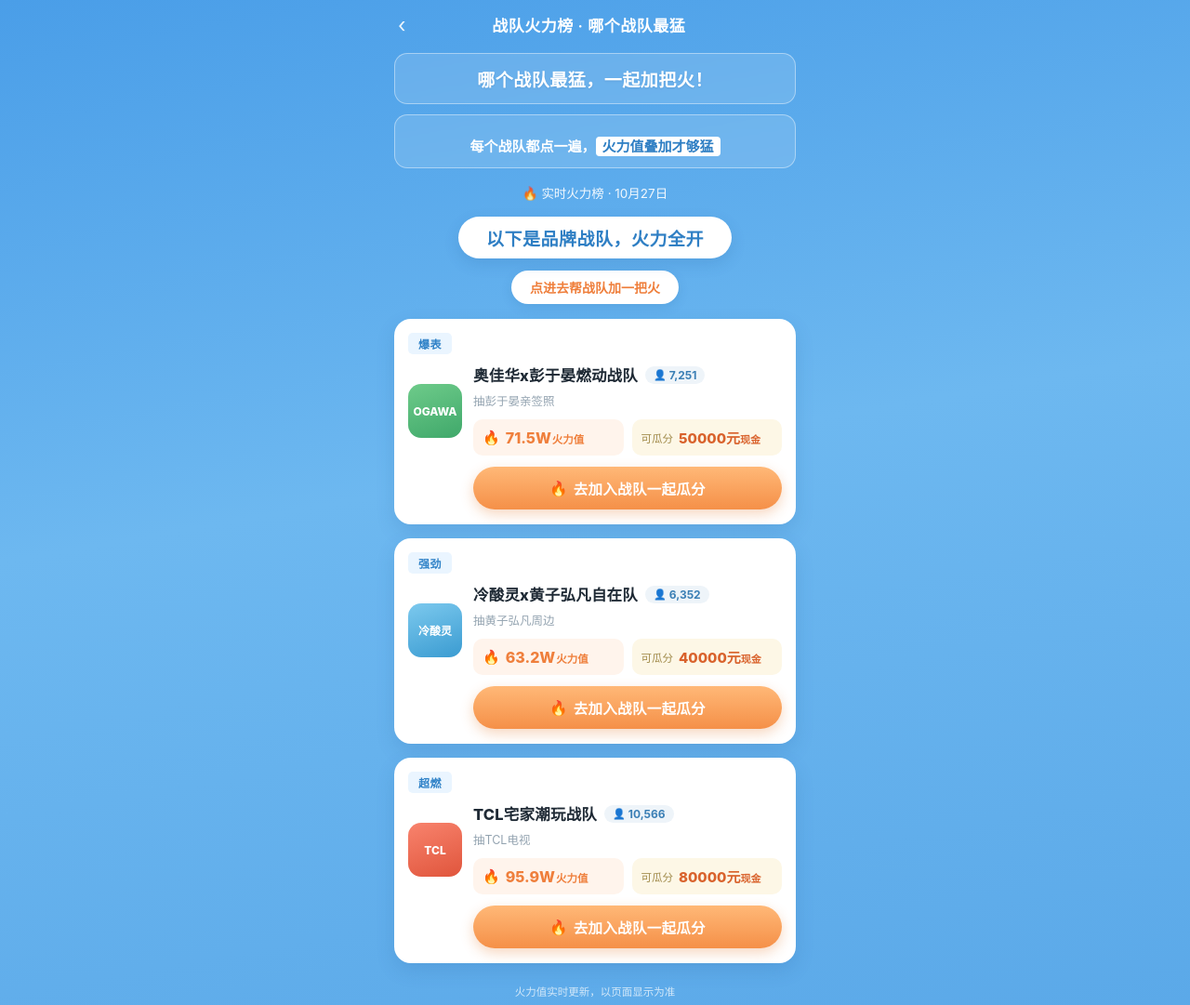
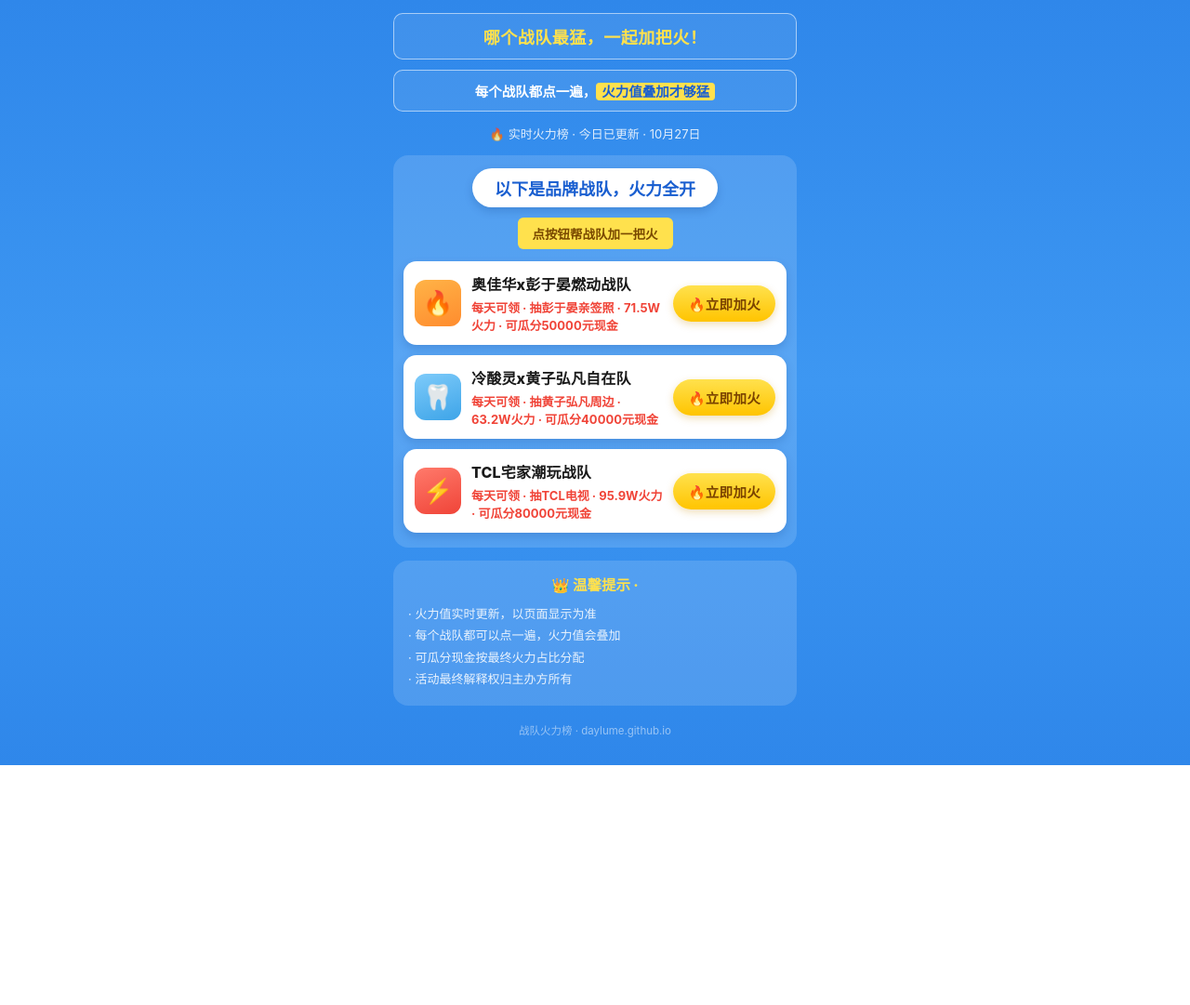
Before and after one commit to daylume/daylume.github.io, a plain HTML site: page index.html in a window 1280 px wide. Shown: the whole page at 93% size. After the commit the page ends 823 px from the top, so only its background shows below. Drawn offline with Linux system fonts and the light colour scheme.

Commit message:
switch to coupon-list style

```diff
--- a/index.html
+++ b/index.html
@@ -8,96 +8,95 @@
   *{margin:0;padding:0;box-sizing:border-box;-webkit-tap-highlight-color:transparent}
   body{
     font-family:-apple-system,BlinkMacSystemFont,"PingFang SC","Hiragino Sans GB","Microsoft YaHei",sans-serif;
-    background:linear-gradient(170deg,#4a9ee8 0%,#6db8f0 45%,#5aa8e8 100%);
-    min-height:100vh;padding:0 0 40px;
+    background:linear-gradient(180deg,#2f87ea 0%,#3d97f2 50%,#2f87ea 100%);
+    min-height:100vh;padding:0 0 30px;
   }
-  .wrap{max-width:460px;margin:0 auto;padding:0 14px}
-  .topbar{display:flex;align-items:center;gap:10px;padding:14px 4px 18px;color:#fff}
-  .topbar .back{font-size:22px;line-height:1;opacity:.9}
-  .topbar .title{flex:1;text-align:center;font-size:17px;font-weight:600;letter-spacing:.5px}
-  .topbar .ph{width:22px}
+  .wrap{max-width:460px;margin:0 auto;padding:0 13px}
+
+  /* 顶部两条横幅 */
   .banner{
-    border:1.5px solid rgba(255,255,255,.42);border-radius:14px;
-    padding:13px 12px;text-align:center;margin-bottom:11px;
-    background:rgba(255,255,255,.13);backdrop-filter:blur(2px);
+    border:1.5px solid rgba(255,255,255,.55);border-radius:10px;
+    padding:11px 10px;text-align:center;margin-bottom:11px;
+    background:rgba(255,255,255,.08);
   }
-  .banner .l1{color:#fff;font-size:19px;font-weight:800;letter-spacing:.5px;text-shadow:0 1px 2px rgba(20,70,130,.18)}
-  .banner .l2{color:#fff;font-size:15px;font-weight:600;margin-top:9px}
-  .banner .hl{background:#fff;color:#2f7fc4;padding:1px 7px;border-radius:4px;font-weight:800}
-  .realtime{text-align:center;color:rgba(255,255,255,.92);font-size:13.5px;margin:16px 0}
-  .sec-head{text-align:center;margin-bottom:16px}
+  .banner .l1{color:#ffe14d;font-size:18px;font-weight:800;letter-spacing:.5px}
+  .banner .l2{color:#fff;font-size:14.5px;font-weight:600}
+  .banner .hl{background:#ffe14d;color:#1a5fd0;padding:1px 6px;border-radius:4px;font-weight:800}
+
+  .meta{text-align:center;color:rgba(255,255,255,.85);font-size:13px;margin:14px 0}
+  .meta .dot{margin-right:4px}
+
+  /* 区块标题 */
+  .list-box{
+    background:rgba(255,255,255,.14);border-radius:16px;padding:14px 11px;
+  }
+  .sec-head{text-align:center;margin-bottom:13px}
   .sec-pill{
-    display:inline-block;background:#fff;color:#2f7fc4;font-size:19px;font-weight:800;
-    letter-spacing:.5px;padding:9px 30px;border-radius:24px;
-    box-shadow:0 6px 16px rgba(30,90,150,.16);
+    display:inline-block;background:#fff;color:#1a5fd0;font-size:18px;font-weight:800;
+    padding:8px 24px;border-radius:22px;box-shadow:0 4px 10px rgba(10,50,120,.2);
   }
   .sec-tip{
-    display:block;margin:13px auto 0;width:fit-content;
-    background:#fff;color:#ef7f3c;font-size:14px;font-weight:700;
-    padding:8px 20px;border-radius:20px;
-    box-shadow:0 4px 12px rgba(30,90,150,.14);
+    display:block;margin:11px auto 0;width:fit-content;
+    background:#ffe14d;color:#7a4a00;font-size:13.5px;font-weight:700;
+    padding:7px 16px;border-radius:6px;
   }
-  .card{
-    background:#fff;border-radius:18px;padding:15px 15px 16px;margin-bottom:15px;
-    box-shadow:0 8px 20px rgba(30,90,150,.16);
+
+  /* 券式卡片：一行一条 */
+  .item{
+    background:#fff;border-radius:14px;
+    padding:12px 12px;margin-bottom:11px;
+    display:flex;align-items:center;gap:11px;
+    box-shadow:0 4px 10px rgba(10,50,120,.18);
   }
-  .badge{display:inline-block;background:#eaf5ff;color:#3183c8;font-size:12px;font-weight:700;
-    letter-spacing:.5px;padding:3px 11px;border-radius:5px;margin-bottom:10px}
-  .row{display:flex;gap:12px;align-items:flex-start}
-  .logo{width:58px;height:58px;border-radius:14px;flex-shrink:0;display:flex;align-items:center;
-    justify-content:center;color:#fff;font-weight:800;font-size:12px;text-align:center;
-    line-height:1.25;padding:4px;margin-top:22px}
-  .logo.green{background:linear-gradient(160deg,#6ecb8a,#3fa86a)}
-  .logo.blue{background:linear-gradient(160deg,#7cc9ee,#3a9bd1)}
-  .logo.red{background:linear-gradient(160deg,#f8836d,#e0553c)}
-  .main{flex:1;min-width:0}
-  .team-row{display:flex;align-items:center;gap:8px;flex-wrap:wrap}
-  .team-name{font-size:16.5px;font-weight:800;color:#1f2a35;letter-spacing:.2px}
-  .cnt{display:inline-flex;align-items:center;gap:3px;background:#eef4f9;color:#3b7fb5;
-    font-size:12px;font-weight:700;padding:2px 9px;border-radius:20px}
-  .cnt .dot{font-size:11px}
-  .sub{color:#93a3b0;font-size:12.5px;margin-top:6px}
-  .stats{display:flex;gap:9px;margin-top:11px}
-  .stat{flex:1;display:flex;align-items:center;gap:6px;border-radius:10px;padding:9px 10px;min-width:0}
-  .stat.fire{background:#fff4ec}
-  .stat.cash{background:#fdf7e6}
-  .stat .ic{font-size:15px;line-height:1}
-  .stat .val{font-size:16px;font-weight:800;white-space:nowrap}
-  .stat.fire .val{color:#ef7f3c}
-  .stat.fire .val small{font-size:11.5px;font-weight:700;margin-left:1px}
-  .stat.cash .pre{font-size:11.5px;color:#a08a4a}
-  .stat.cash .val{color:#d9622c;font-size:15px}
-  .stat.cash .val small{font-size:11px}
-  .join{
-    display:flex;align-items:center;justify-content:center;gap:6px;width:100%;margin-top:12px;
-    padding:12px 0;background:linear-gradient(180deg,#ffb877,#f59048);color:#fff;
-    font-size:15.5px;font-weight:800;letter-spacing:.3px;border:none;border-radius:24px;
-    cursor:pointer;box-shadow:0 5px 14px rgba(230,130,60,.32);
-    transition:transform .12s ease,box-shadow .12s ease;font-family:inherit;
+  .item:last-child{margin-bottom:2px}
+  .ico{
+    width:50px;height:50px;border-radius:12px;flex-shrink:0;
+    display:flex;align-items:center;justify-content:center;
+    font-size:26px;line-height:1;
   }
-  .join:active{transform:translateY(1px);box-shadow:0 2px 6px rgba(230,130,60,.3)}
-  .mask{position:fixed;inset:0;background:rgba(25,45,65,.45);display:none;align-items:center;
-    justify-content:center;padding:24px;z-index:99}
+  .ico.orange{background:linear-gradient(160deg,#ffb347,#ff8c2e)}
+  .ico.pink{background:linear-gradient(160deg,#f78fb8,#ee5f9a)}
+  .ico.sky{background:linear-gradient(160deg,#7ecbfa,#3da4e8)}
+  .ico.red{background:linear-gradient(160deg,#ff7a6b,#f04438)}
+  .ico.green{background:linear-gradient(160deg,#5fd08a,#2fae62)}
+  .txt{flex:1;min-width:0}
+  .t1{font-size:16px;font-weight:800;color:#1a1a1a;letter-spacing:.2px;white-space:nowrap;overflow:hidden;text-overflow:ellipsis}
+  .t2{font-size:13px;font-weight:700;color:#f04438;margin-top:4px}
+  .btn{
+    flex-shrink:0;
+    background:linear-gradient(180deg,#ffe14d,#ffc400);
+    color:#7a4300;font-size:14.5px;font-weight:800;
+    border:none;border-radius:20px;padding:9px 16px;
+    box-shadow:0 3px 8px rgba(200,140,0,.28);
+    cursor:pointer;font-family:inherit;letter-spacing:.3px;
+    transition:transform .12s ease;
+  }
+  .btn:active{transform:scale(.96)}
+
+  /* 温馨提示 */
+  .tips{
+    background:rgba(255,255,255,.14);border-radius:16px;
+    padding:14px 16px 16px;margin-top:14px;
+  }
+  .tips .tt{text-align:center;color:#ffe14d;font-size:15.5px;font-weight:800;margin-bottom:10px}
+  .tips p{color:rgba(255,255,255,.88);font-size:13px;line-height:1.8}
+
+  .footer{text-align:center;color:rgba(255,255,255,.5);font-size:11.5px;margin-top:18px}
+
+  /* 弹层 */
+  .mask{position:fixed;inset:0;background:rgba(0,0,0,.5);display:none;align-items:center;justify-content:center;padding:24px;z-index:99}
   .mask.on{display:flex}
-  .dialog{background:#fff;border-radius:18px;padding:24px 20px 18px;width:100%;max-width:320px;text-align:center}
-  .dialog .dtitle{font-size:17px;font-weight:800;color:#1f2a35}
-  .dialog .dteam{font-size:14px;color:#7b8b98;margin-top:10px;line-height:1.6}
-  .dialog .dbtn{margin-top:20px;width:100%;padding:11px 0;border:none;border-radius:22px;
-    background:linear-gradient(180deg,#ffb877,#f59048);color:#fff;font-size:15px;font-weight:800;
-    font-family:inherit;cursor:pointer}
-  .footer{text-align:center;color:rgba(255,255,255,.72);font-size:11.5px;margin-top:22px;line-height:1.7}
+  .dialog{background:#fff;border-radius:16px;padding:22px 18px 16px;width:100%;max-width:300px;text-align:center}
+  .dialog .dtitle{font-size:16.5px;font-weight:800;color:#1a1a1a}
+  .dialog .dteam{font-size:13.5px;color:#888;margin-top:9px;line-height:1.6;white-space:pre-line}
+  .dialog .dbtn{margin-top:18px;width:100%;padding:10px 0;border:none;border-radius:20px;
+    background:linear-gradient(180deg,#ffe14d,#ffc400);color:#7a4300;font-size:15px;font-weight:800;font-family:inherit;cursor:pointer}
 </style>
 </head>
 <body>
 <div class="wrap">
 
-  <div class="topbar">
-    <span class="back">&#8249;</span>
-    <span class="title">战队火力榜 · 哪个战队最猛</span>
-    <span class="ph"></span>
-  </div>
-
-  <div class="banner">
+  <div class="banner" style="margin-top:14px">
     <div class="l1">哪个战队最猛，一起加把火！</div>
   </div>
 
@@ -105,108 +104,69 @@
     <div class="l2">每个战队都点一遍，<span class="hl">火力值叠加才够猛</span></div>
   </div>
 
-  <div class="realtime">&#128293; 实时火力榜 · <span id="today">10月18日</span></div>
+  <div class="meta"><span class="dot">🔥</span>实时火力榜 · 今日已更新 · <span id="today"></span></div>
 
-  <div class="sec-head">
-    <div class="sec-pill">以下是品牌战队，火力全开</div>
-    <span class="sec-tip">点进去帮战队加一把火</span>
+  <div class="list-box">
+    <div class="sec-head">
+      <div class="sec-pill">以下是品牌战队，火力全开</div>
+      <span class="sec-tip">点按钮帮战队加一把火</span>
+    </div>
+    <div id="list"></div>
   </div>
 
-  <div id="list"></div>
+  <div class="tips">
+    <div class="tt">👑 温馨提示 ·</div>
+    <p>· 火力值实时更新，以页面显示为准<br>
+       · 每个战队都可以点一遍，火力值会叠加<br>
+       · 可瓜分现金按最终火力占比分配<br>
+       · 活动最终解释权归主办方所有</p>
+  </div>
 
-  <div class="footer">火力值实时更新，以页面显示为准</div>
+  <div class="footer">战队火力榜 · daylume.github.io</div>
 </div>
 
 <div class="mask" id="mask">
   <div class="dialog">
-    <div class="dtitle">加入成功，火力值 +1</div>
+    <div class="dtitle">加入成功，火力值 +1 🔥</div>
     <div class="dteam" id="dteam"></div>
     <button class="dbtn" id="dclose">知道了</button>
   </div>
 </div>
 
 <script>
-/* ========= 只改这里的数据就行 ========= */
+/* ========= 改这里的数据即可 =========
+   ico 是 emoji 图标；icoClass 决定图标底色：orange / pink / sky / red / green */
 const TEAMS = [
-  {
-    badge: "爆表",
-    name: "奥佳华x彭于晏燃动战队",
-    count: "7,251",
-    sub: "抽彭于晏亲签照",
-    logo: "OGAWA",
-    logoClass: "green",
-    fire: "71.5",
-    cash: "50000"
-  },
-  {
-    badge: "强劲",
-    name: "冷酸灵x黄子弘凡自在队",
-    count: "6,352",
-    sub: "抽黄子弘凡周边",
-    logo: "冷酸灵",
-    logoClass: "blue",
-    fire: "63.2",
-    cash: "40000"
-  },
-  {
-    badge: "超燃",
-    name: "TCL宅家潮玩战队",
-    count: "10,566",
-    sub: "抽TCL电视",
-    logo: "TCL",
-    logoClass: "red",
-    fire: "95.9",
-    cash: "80000"
-  }
+  { ico:"🔥", icoClass:"orange", name:"奥佳华x彭于晏燃动战队", sub:"每天可领 · 抽彭于晏亲签照 · 71.5W火力 · 可瓜分50000元现金" },
+  { ico:"🦷", icoClass:"sky",    name:"冷酸灵x黄子弘凡自在队", sub:"每天可领 · 抽黄子弘凡周边 · 63.2W火力 · 可瓜分40000元现金" },
+  { ico:"⚡", icoClass:"red",    name:"TCL宅家潮玩战队",       sub:"每天可领 · 抽TCL电视 · 95.9W火力 · 可瓜分80000元现金" }
 ];
-/* ==================================== */
+/* ================================== */
 
 const list = document.getElementById('list');
-
 TEAMS.forEach(t => {
-  const card = document.createElement('div');
-  card.className = 'card';
-  card.innerHTML = `
-    <div class="badge">${t.badge}</div>
-    <div class="row">
-      <div class="logo ${t.logoClass}">${t.logo}</div>
-      <div class="main">
-        <div class="team-row">
-          <span class="team-name">${t.name}</span>
-          <span class="cnt"><span class="dot">&#128100;</span>${t.count}</span>
-        </div>
-        <div class="sub">${t.sub}</div>
-        <div class="stats">
-          <div class="stat fire">
-            <span class="ic">&#128293;</span>
-            <span class="val">${t.fire}W<small>火力值</small></span>
-          </div>
-          <div class="stat cash">
-            <span class="pre">可瓜分</span>
-            <span class="val">${t.cash}元<small>现金</small></span>
-          </div>
-        </div>
-        <button class="join" data-name="${t.name}">
-          <span>&#128293;</span>去加入战队一起瓜分
-        </button>
-      </div>
+  const d = document.createElement('div');
+  d.className = 'item';
+  d.innerHTML = `
+    <div class="ico ${t.icoClass}">${t.ico}</div>
+    <div class="txt">
+      <div class="t1">${t.name}</div>
+      <div class="t2">${t.sub}</div>
     </div>
+    <button class="btn" data-name="${t.name}">🔥立即加火</button>
   `;
-  list.appendChild(card);
+  list.appendChild(d);
 });
 
-/* 日期自动显示今天 */
 const d = new Date();
 document.getElementById('today').textContent = `${d.getMonth()+1}月${d.getDate()}日`;
 
-/* 点击反馈 */
 const mask = document.getElementById('mask');
 const dteam = document.getElementById('dteam');
 list.addEventListener('click', e => {
-  const btn = e.target.closest('.join');
+  const btn = e.target.closest('.btn');
   if (!btn) return;
-  dteam.textContent = `你已加入「${btn.dataset.name}」\n快去拉朋友一起加火吧`;
-  dteam.style.whiteSpace = 'pre-line';
+  dteam.textContent = `你已为「${btn.dataset.name}」加火\n快去拉朋友一起加把火吧`;
   mask.classList.add('on');
 });
 document.getElementById('dclose').onclick = () => mask.classList.remove('on');
```
